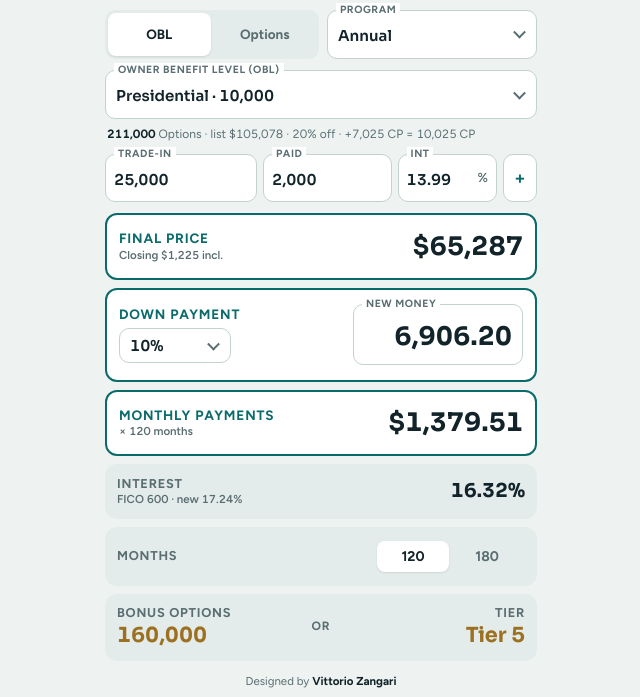
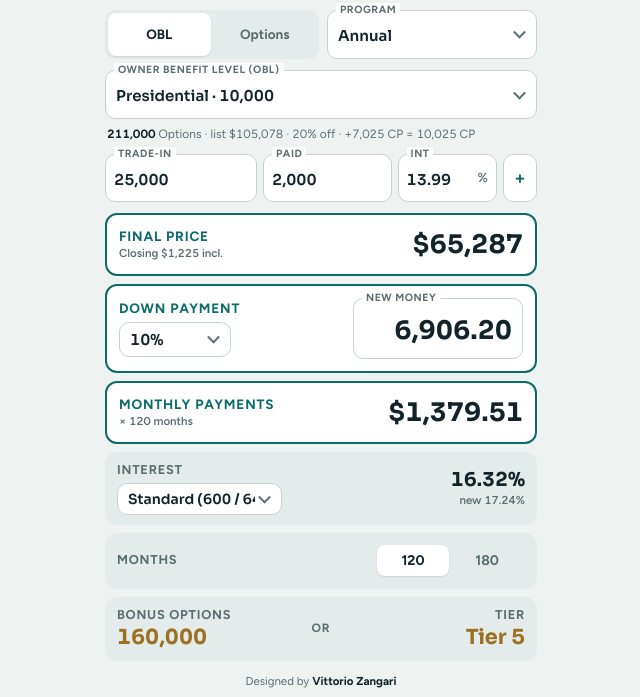
Before and after one commit to vittoriozangari/calculadora-express, a plain HTML site: page index.html in a window 1280 px wide. Shown: the part 103-800 px from the top of the page, without its empty margins (319-959 px from the left). Drawn offline with Linux system fonts and the light colour scheme.

Commit message:
Interest rate by credit score (FICO band selector)
Co-Authored-By: Claude Sonnet 5.5 <noreply@anthropic.com>
Claude-Session: https://claude.ai/code/session_01B9n8x5b7bKQBoGjjvs4biW

```diff
--- a/index.html
+++ b/index.html
@@ -110,6 +110,9 @@ button:focus-visible, input:focus-visible, select:focus-visible{outline:2px soli
 .line > .seg.mini button{padding:7px 12px; font-size:14px}
 .dpsel{margin-top:4px; width:112px} .dpsel select{font-size:15px; padding:7px 28px 6px 10px}
 .dpf{width:clamp(130px,38vw,170px)}
+.seg button:disabled{opacity:.3; cursor:not-allowed}
+.ficosel{margin-top:4px; width:165px} .ficosel select{font-size:14px; padding:6px 26px 5px 10px}
+.line .rt{text-align:right} .line .rt .s{text-align:right}
 .dpf input{text-align:right}
 /* Key rows: Final Price, Down Payment, Monthly Payments — same weight, same size */
 .line.key{flex:1.25; background:var(--surface); border:2px solid var(--accent)}
@@ -123,10 +126,9 @@ button:focus-visible, input:focus-visible, select:focus-visible{outline:2px soli
 .line:not(.key) .v{font-size:clamp(16px,2.4vh,20px)}
 .line:not(.key){flex:.85}
 #encBox{flex:1.35} #encBox input{font-size:13.5px; padding-inline:4px} .row > .fld:has(#price){flex:.75}
-@media (max-height:720px){ .line{padding:3px 10px} #oFinalS,#oRateS{display:none} .seg.mini{margin-top:2px} .seg.mini button{padding:4px 8px} }
+@media (max-height:720px){ .wrap{gap:5px} .trades{gap:5px} .ficosel{margin-top:1px} .ficosel select{padding:3px 24px 2px 8px; font-size:13px} .line{padding:3px 10px} #oFinalS,#oRateS{display:none} .seg.mini{margin-top:2px} .seg.mini button{padding:4px 8px} }
 </style>
-</head>
-<body>
+</head><body>
 
 <div class="wrap">
   <header class="top">
@@ -159,7 +161,7 @@ button:focus-visible, input:focus-visible, select:focus-visible{outline:2px soli
       <div class="fld sel dpsel"><select id="dpMode" aria-label="Down payment %"><option value="10">10%</option><option value="15">15%</option><option value="20">20%</option><option value="man">Manual</option></select></div></div>
       <div class="fld dpf"><label for="dpAmt">New Money</label><input id="dpAmt" inputmode="decimal" data-fmt="money"></div></div>
     <div class="line key pay"><div><div class="k">Monthly Payments</div><div class="s" id="oPayS"></div></div><div class="v" id="oPay">$0</div></div>
-    <div class="line"><div><div class="k">Interest</div><div class="s" id="oRateS"></div></div><div class="v" id="oRate">0%</div></div>
+    <div class="line"><div><div class="k">Interest</div><div class="fld sel ficosel"><select id="fico" aria-label="Credit score"></select></div></div><div class="rt"><div class="v" id="oRate">0%</div><div class="s" id="oRateS"></div></div></div>
     <div class="line"><div class="k">Months</div><div class="seg mini" id="term"><button type="button" data-v="120">120</button><button type="button" data-v="180">180</button></div></div>
     <div class="line inc"><div class="ic"><div class="k">Bonus Options</div><div class="v" id="oBO">—</div></div><div class="or">OR</div><div class="ic r"><div class="k">Tier</div><div class="v" id="oTier">—</div></div></div>
   </div>
@@ -191,8 +193,17 @@ function encorePrice(dateStr, base){
 const ENC = () => S.prod.startsWith('ENC');
 const LEVELS = [['Select',4000],['Executive',7000],['Presidential',10000],["Chairman's Club",15000],['Reserve',25000],['Pinnacle',40000]];
 // Owner / Reload rates, MVW grid Sep 9 2026 (same as COTIZA)
-const RATES = {120:{10:17.24, 20:15.99, lab:'FICO 600'}, 180:{10:16.49, 20:16.49, lab:'FICO 640'}};
-const CHAMP = 9.99;
+// Rate by credit score band: r[term] = [10% down, 20% new-money down]. '' = Standard (600 at 120 mo, 640 at 180 mo, as before).
+const FICO = {
+  '':   {n:'Standard (600 / 640)', lab:'Standard', r:{120:[17.24,15.99], 180:[16.49,16.49]}},
+  '750':{n:'FICO 750+',       lab:'FICO 750+',     r:{120:[13.24,12.99], 180:[14.49,14.49]}, champ:true},
+  '700':{n:'FICO 700–749',    lab:'FICO 700–749',  r:{120:[13.99,13.49], 180:[15.49,15.49]}, champ:true},
+  '680':{n:'FICO 680–699',    lab:'FICO 680–699',  r:{120:[15.24,15.24], 180:[16.49,16.49]}, champ:true},
+  '640':{n:'FICO 640–679',    lab:'FICO 640–679',  r:{120:[15.24,15.24], 180:[16.49,16.49]}},
+  '600':{n:'FICO 600–639', lab:'FICO 600–639', r:{120:[17.24,15.99]}},
+  'x':  {n:'No FICO / 550–599', lab:'No FICO / 550–599', r:{120:[17.74,17.74]}, minDP:35}
+};
+const CHAMPR = {120:7.99, 180:9.99};   // Champion: FICO 680+ and incremental purchase >= $200,000, 10% down
 // Premier Vacations tier by Net incremental (WAC Annual, Oct 20 2026 matrix)
 const TIERS = [[373998,'Tier 25'],[224598,'Tier 20'],[149898,'Tier 15'],[105078,'Tier 10'],[75198,'Tier 5'],[45318,'Tier 3'],[22908,'Tier 1']];
 // Matrix packages: every 1,000 from 25,000 plus the published odd sizes
@@ -200,7 +211,7 @@ const PKGS = [20700,25800,30500,51700,67100,95700,134200,148100,176700];
 for (let p = 25000; p <= 999000; p += 1000) PKGS.push(p);
 PKGS.sort((a,b) => a-b);
 
-const DEF = {cp:'3,000', price:'', mode:'lvl', prod:'EY', lvl:'10000', opts:'', trades:[{p:'25,000', d:'2,000', r:'13.99', auto:false}], dpMode:'10', dpAmt:'', term:'120', encDate:''};
+const DEF = {cp:'3,000', price:'', mode:'lvl', prod:'EY', lvl:'10000', opts:'', trades:[{p:'25,000', d:'2,000', r:'13.99', auto:false}], dpMode:'10', dpAmt:'', term:'120', encDate:'', fico:''};
 const KEY = 'aventuraExpres.v2';
 let S; try { S = Object.assign(structuredClone(DEF), JSON.parse(localStorage.getItem(KEY) || '{}')); } catch(e){ S = structuredClone(DEF); }
 const save = () => { try { localStorage.setItem(KEY, JSON.stringify(S)); } catch(e){} };
@@ -248,18 +259,20 @@ function calc(){
   const amount = c2(base - (equity + newMoney) + closing);
   const oldBal = tr.reduce((a,t) => a + (t.p - t.d), 0);
   const oldInt = tr.reduce((a,t) => a + (t.p - t.d) * t.r, 0);
-  const champ = S.term === '180' && netInc >= 200000;
+  const F = FICO[S.fico] || FICO[''];
+  const term = F.r[S.term] ? S.term : '120';
+  const champ = netInc >= 200000 && (F.champ || (S.fico === '' && term === '180'));
   const tierDP = incr > 0 && newMoney >= c2(incr * 0.20) - 0.005 ? 20 : 10;
-  const newRate = champ ? CHAMP : RATES[S.term][tierDP];
+  const newRate = champ ? CHAMPR[term] : F.r[term][tierDP === 20 ? 1 : 0];
   let rate = newRate;
   if (!champ && oldBal > 0 && amount > 0) rate = c2((oldInt + (amount - oldBal) * newRate) / amount);
-  const pay = amount > 0 ? pmt(amount, rate, +S.term) : 0;
+  const pay = amount > 0 ? pmt(amount, rate, +term) : 0;
   const tier = eoy ? null : (TIERS.find(t => netInc >= t[0]) || [0,null])[1];
   let pk = 0; for (const p of PKGS){ if (Math.round(p * price / div) <= netInc) pk = p; else break; }
   const bo = pk / div;
   const newCP = cpOf(opts) / div;
   const cpAfter = cp + newCP;
-  return {newCP, eoy, price, cp, reached, opts, list, tr, equity, netInc, pct, disc, closing, finalPrice, base, dp, dpPct, newMoney, amount, oldBal, champ, newRate, rate, pay, tier, bo, cpAfter};
+  return {F, term, newCP, eoy, price, cp, reached, opts, list, tr, equity, netInc, pct, disc, closing, finalPrice, base, dp, dpPct, newMoney, amount, oldBal, champ, newRate, rate, pay, tier, bo, cpAfter};
 }
 
 function renderLevels(){
@@ -303,9 +316,9 @@ function render(){
   $('oFinal').textContent = m0(R.finalPrice);
   $('oFinalS').textContent = `Closing ${m0(R.closing)} incl.`;
   $('oRate').textContent = R.rate.toFixed(2) + '%';
-  $('oRateS').textContent = R.champ ? 'Champion · no blend' : `${RATES[S.term].lab} · new ${R.newRate.toFixed(2)}%`;
+  $('oRateS').textContent = R.champ ? 'Champion · no blend' : `new ${R.newRate.toFixed(2)}%`;
   $('oPay').textContent = m2(R.pay);
-  $('oPayS').textContent = `× ${S.term} months`;
+  $('oPayS').textContent = `× ${R.term} months`;
   $('oTier').textContent = R.tier || 'No tier';
   $('oBO').textContent = R.bo ? i0(R.bo) : 'None';
 
@@ -315,7 +328,8 @@ function render(){
   if (ENC() && !has(S.price)) f.push(`Pick the Encore sale date or type the price (using ${LIST[bk].toFixed(3)} for now).`);
   const ep = ENC() ? encorePrice(S.encDate, bk) : null;
   if (ep) $('pkg').innerHTML += ` · <b>${ep.note}</b>`;
-  if (S.dpMode === 'man' && R.dpPct < 10 - 1e-9) f.push('New money + equity is below 10% down payment.');
+  if (R.F.minDP && R.dpPct < R.F.minDP - 1e-9) f.push(`${R.F.lab} requires ${R.F.minDP}% down payment.`);
+  else if (S.dpMode === 'man' && R.dpPct < 10 - 1e-9) f.push('New money + equity is below 10% down payment.');
   if (R.amount > 0 && R.amount < 7000) f.push('Minimum amount to finance is $7,000.');
   if (R.amount > 100000) f.push('Goes to Credit Committee.');
   $('flag').hidden = !f.length; $('flag').innerHTML = f.join('<br>');
@@ -328,7 +342,10 @@ function fill(){
   $('cp').value = S.cp; $('price').value = S.price; $('opts').value = S.opts;
   $('dpAmt').value = S.dpMode === 'man' ? S.dpAmt : '';
   $('dpAmt').readOnly = S.dpMode !== 'man';
-  setSeg('mode', S.mode); $('prod').value = S.prod; $('dpMode').value = S.dpMode; setSeg('term', S.term);
+  setSeg('mode', S.mode); $('prod').value = S.prod; $('dpMode').value = S.dpMode; if (!(FICO[S.fico] || FICO['']).r[S.term]) S.term = '120';
+  setSeg('term', S.term);
+  $('fico').innerHTML = Object.entries(FICO).map(([k,v]) => `<option value="${k}">${v.n}</option>`).join(''); $('fico').value = S.fico;
+  $('term').querySelector('[data-v="180"]').disabled = !(FICO[S.fico] || FICO['']).r[180];
   $('lvlBox').hidden = S.mode !== 'lvl'; $('optBox').hidden = S.mode !== 'opt';
   renderLevels(); renderTrades();
 }
@@ -355,6 +372,7 @@ document.addEventListener('focusout', e => {
   else if (el.dataset.i !== undefined){ const t = S.trades[+el.dataset.i]; t[el.dataset.f] = el.value; if (el.dataset.f === 'p' && t.auto !== false){ t.d = el.value; $('td' + el.dataset.i).value = el.value; } }
   save();
 });
+$('fico').addEventListener('change', e => { S.fico = e.target.value; fill(); render(); });
 $('lvl').addEventListener('change', e => { S.lvl = e.target.value; render(); });
 $('dpMode').addEventListener('change', e => { S.dpMode = e.target.value;
   if (S.dpMode === 'man' && !has(S.dpAmt)) S.dpAmt = calc().newMoney.toLocaleString('en-US',{minimumFractionDigits:2, maximumFractionDigits:2});
@@ -382,7 +400,6 @@ document.addEventListener('click', e => {
 
 fill(); render();
 </script>
-
 <script>if ('serviceWorker' in navigator) window.addEventListener('load', () => navigator.serviceWorker.register('sw.js').catch(()=>{}));</script>
 </body>
 </html>
--- a/sw.js
+++ b/sw.js
@@ -1,4 +1,4 @@
-const CACHE = 'express-v6';
+const CACHE = 'express-v7';
 const CORE = ['./', './index.html', './manifest.webmanifest', './icon-192.png', './icon-512.png', './apple-touch-icon.png'];
 self.addEventListener('install', e => { e.waitUntil(caches.open(CACHE).then(c => c.addAll(CORE))); self.skipWaiting(); });
 self.addEventListener('activate', e => { e.waitUntil(caches.keys().then(ks => Promise.all(ks.filter(k => k !== CACHE).map(k => caches.delete(k))))); self.clients.claim(); });
```
